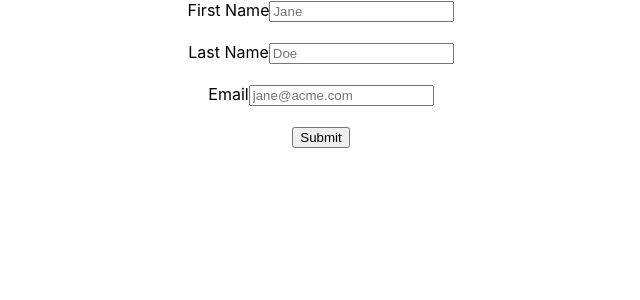
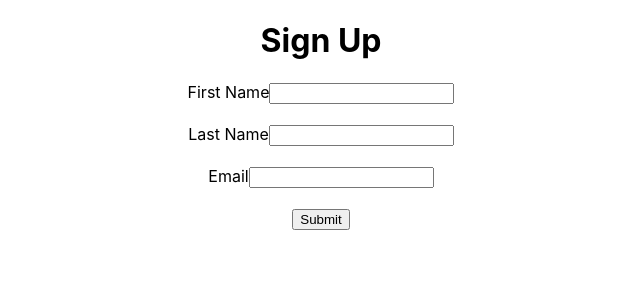
Before and after one commit to frkylmz/react-patika, a React (Create React App) app in the folder 08-formik/: page / in a window 1280 px wide. Shown: the top 300 px of the page, without its empty margins (319-959 px from the left). Built offline with nearby package versions, Linux system fonts and the light colour scheme.

Commit message:
add handleSubmit & handleChange lesson

```diff
--- a/08-formik/src/App.js
+++ b/08-formik/src/App.js
@@ -1,10 +1,11 @@
 import "./App.css";
 
-import { Formik, Field, Form } from "formik";
+import { Formik } from "formik";
 
 function App() {
   return (
     <div className="App">
+      <h1>Sign Up</h1>
       <Formik
         initialValues={{
           firstName: "",
@@ -15,32 +16,29 @@
           console.log(values);
         }}
       >
-        <Form>
+        {({ handleSubmit, handleChange }) => (
+          <form onSubmit={handleSubmit}>
             <label htmlFor="firstName">First Name</label>
-          <Field id="firstName" name="firstName" placeholder="Jane" />
+            <input type="firstName" onChange={handleChange} />
 
             <br />
             <br />
 
             <label htmlFor="lastName">Last Name</label>
-          <Field id="lastName" name="lastName" placeholder="Doe" />
+            <input type="lastName" onChange={handleChange} />
 
             <br />
             <br />
 
             <label htmlFor="email">Email</label>
-          <Field
-            id="email"
-            name="email"
-            placeholder="jane@acme.com"
-            type="email"
-          />
+            <input type="email" onChange={handleChange} />
 
             <br />
             <br />
 
             <button type="submit">Submit</button>
-        </Form>
+          </form>
+        )}
       </Formik>
     </div>
   );
```
Lines whose indentation alone changed are shown as unchanged.
